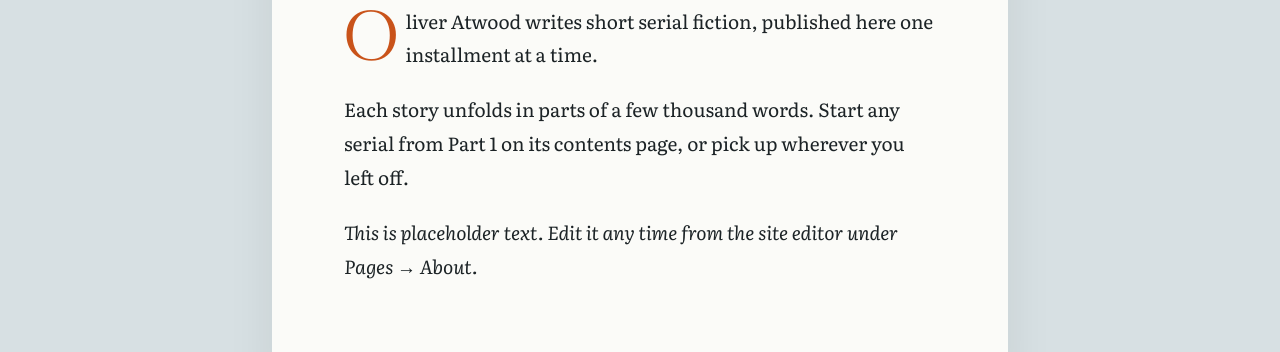
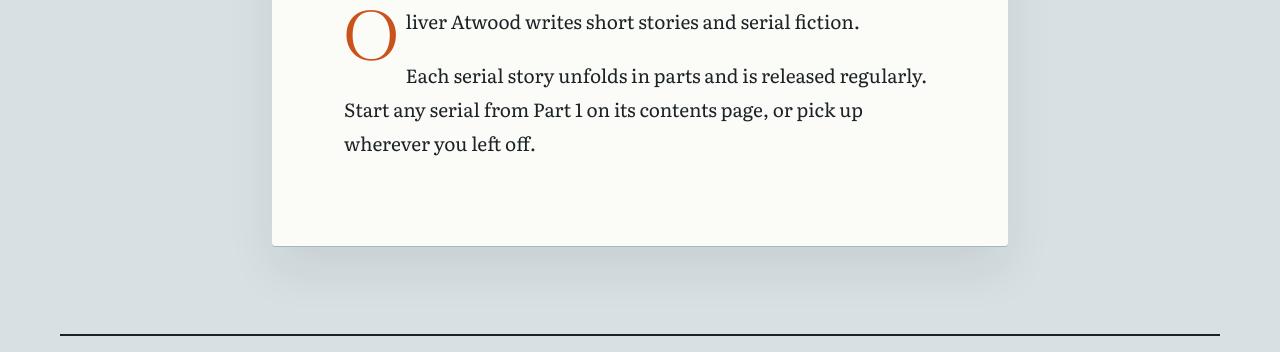
Before and after one commit to tdfarrell/oliveratwood, an Eleventy site: page src/about.md in a window 1280 px wide. Shown: the part 257-609 px from the top of the page. Built offline with nearby package versions, Linux system fonts and the light colour scheme; Eleventy itself is replaced by a stand-in of ours; files that its build step writes are made by us from their sources.

Commit message:
Edit Pages & Settings: about

```diff
--- a/src/about.md
+++ b/src/about.md
@@ -1,10 +1,9 @@
 ---
 layout: page.njk
+permalink: /about/
 title: About
-permalink: /about/
 ---
-Oliver Atwood writes short serial fiction, published here one installment at a time.
 
-Each story unfolds in parts of a few thousand words. Start any serial from Part 1 on its contents page, or pick up wherever you left off.
+Oliver Atwood writes short stories and serial fiction.
 
-*This is placeholder text. Edit it any time from the site editor under Pages → About.*
+Each serial story unfolds in parts and is released regularly. Start any serial from Part 1 on its contents page, or pick up wherever you left off.
```
